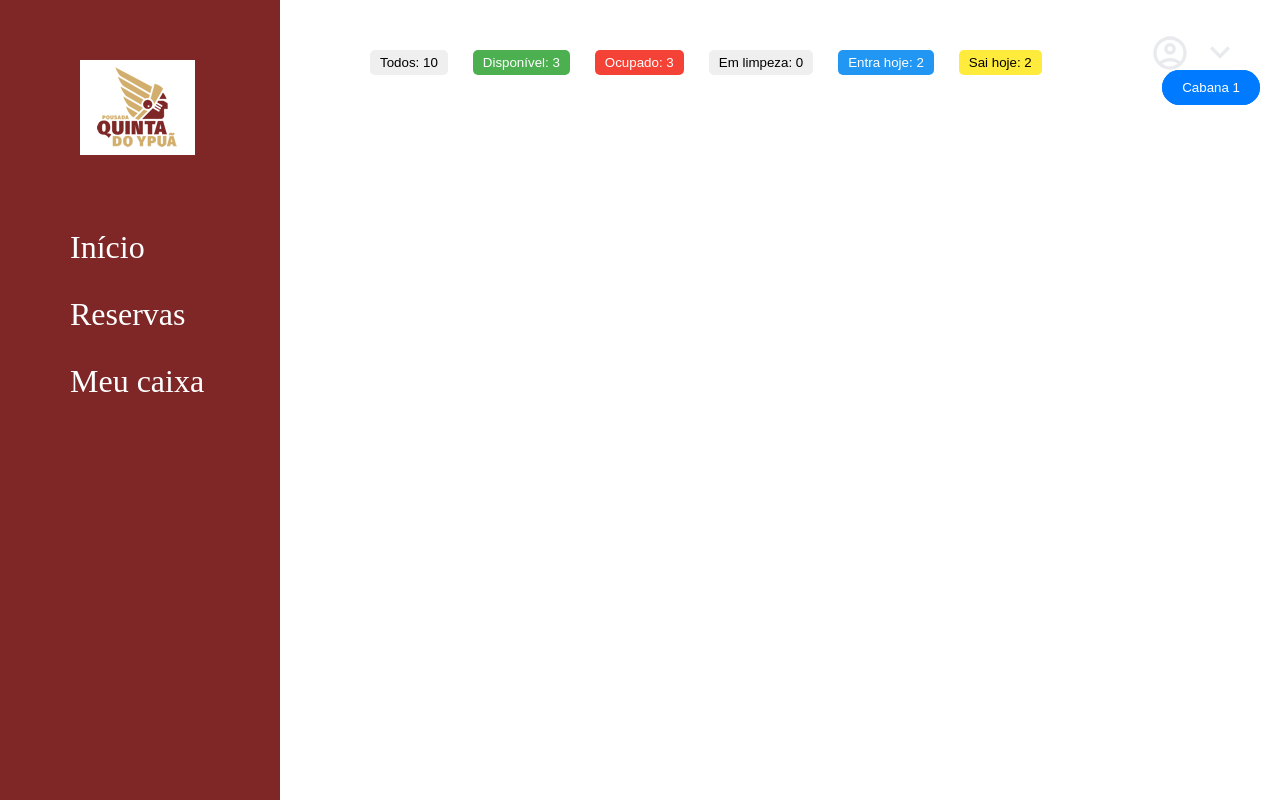
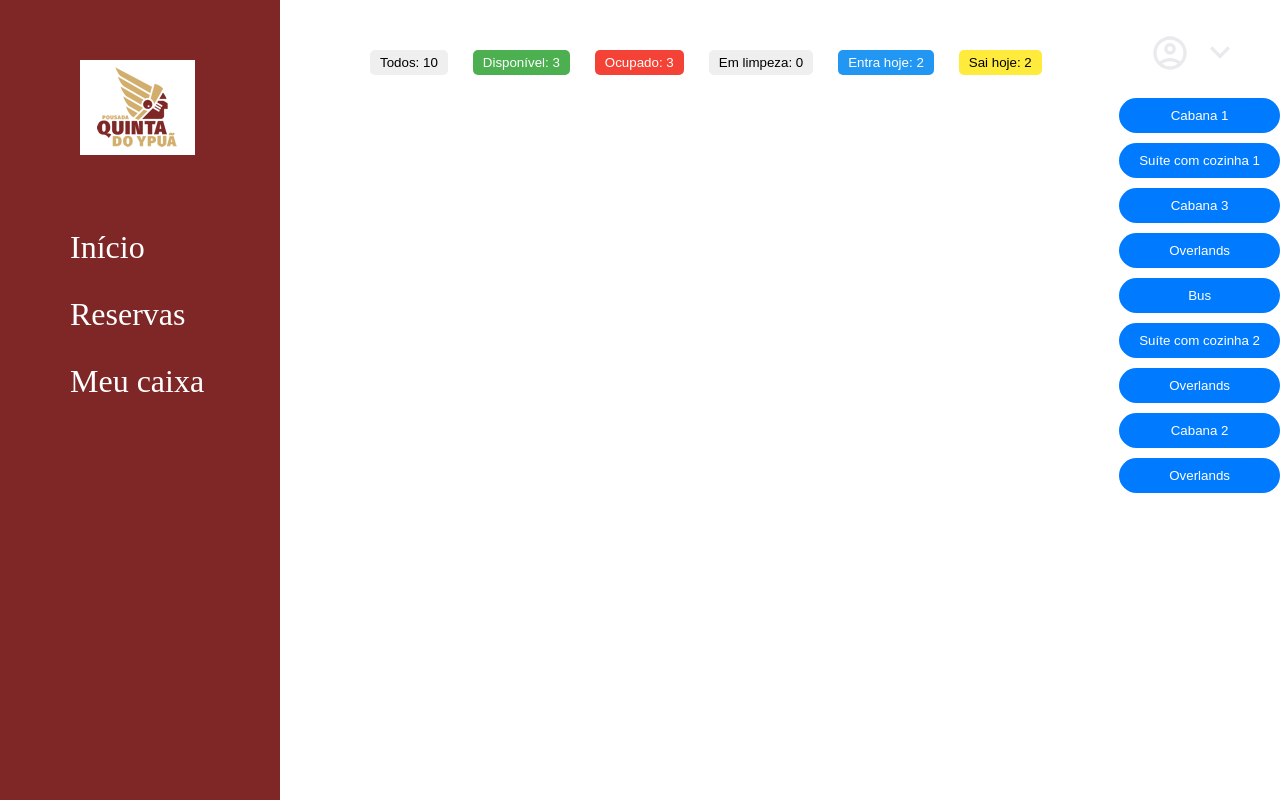
Before and after one commit to juneskalletty/quinta_do_ypua, a React (Vite) app: page /acomodacao in a window 1280 px wide. Shown: the top 800 px of the page. Built offline with nearby package versions, Linux system fonts and the light colour scheme.

Commit message:
resolvendo problemas
resolvendo problemas

```diff
--- a/src/App.jsx
+++ b/src/App.jsx
@@ -2,24 +2,29 @@ import { BrowserRouter as Router, Route, Routes } from 'react-router-dom';
 import './App.css';
 import Menu from './components/Menu.jsx';
 import Acomodacao from './pages/Acomodacao';
+
+
 
 const Home = () => <div>Home Component</div>;
 const Reserva = () => <div>Reserva Component</div>;
 const Caixa = () => <div>Caixa Component</div>;
 const App = () => {
   return (
-    <Router>
-      <div>
-        <Acomodacao />
-        <Menu />
+    <div className='App'>
+      <Router>
+
+        {/*<Acomodacao />*/}
+        {/*<Menu />*/}
         <Routes>
-          <Route path="/home" element={<Home />} />
+          <Route path="/" element={<Home/>} />
           <Route path="/reserva" element={<Reserva />} />
           <Route path="/caixa" element={<Caixa />} />
           <Route path="/acomodacao" element={<Acomodacao />} />
         </Routes>
-      </div>
+
     </Router>
+    </div>
+
   );
 };
 
--- /dev/null
+++ b/src/components/HeaderMenu.jsx
@@ -0,0 +1,26 @@
+import userIcon from '../img/user.svg';
+import keyboardIcon from '../img/keyboard.svg';
+
+const HeaderMenu = () => {
+    return (
+        <div className="main-content">
+        <div className="content">
+          <div className="header">
+            <div className="stats">
+              <button>Todos: 10</button>
+              <button className="available">Disponível: 3</button>
+              <button className="occupied">Ocupado: 3</button>
+              <button>Em limpeza: 0</button>
+              <button className="enter-today">Entra hoje: 2</button>
+              <button className="exit-today">Sai hoje: 2</button>
+            </div>
+            <div className="user-info">
+              <img src={userIcon} alt="user" />
+              <img src={keyboardIcon} alt="keyboard" />
+            </div>
+          </div>
+        </div>
+      </div>
+    )
+}
+export default HeaderMenu;
--- a/src/components/Menu.jsx
+++ b/src/components/Menu.jsx
@@ -1,7 +1,5 @@
 import { Link } from 'react-router-dom';
 import '../style/components/Menu.css';
-import userIcon from '../img/user.svg';
-import keyboardIcon from '../img/keyboard.svg';
 import logo from '../img/image.jpg';
 
 const Menu = () => {
@@ -16,24 +14,7 @@ const Menu = () => {
         <Link to="/caixa">Meu caixa</Link>
       </div>
 
-      <div className="main-content">
-        <div className="content">
-          <div className="header">
-            <div className="stats">
-              <button>Todos: 10</button>
-              <button className="available">Disponível: 3</button>
-              <button className="occupied">Ocupado: 3</button>
-              <button>Em limpeza: 0</button>
-              <button className="enter-today">Entra hoje: 2</button>
-              <button className="exit-today">Sai hoje: 2</button>
-            </div>
-            <div className="user-info">
-              <img src={userIcon} alt="user" />
-              <img src={keyboardIcon} alt="keyboard" />
-            </div>
-          </div>
-        </div>
-      </div>
+
     </div>
   );
 };
--- a/src/index.jsx
+++ b/src/index.jsx
@@ -2,10 +2,13 @@
 import React from 'react';
 import ReactDOM from 'react-dom';
 import App from './App';
+import { BrowserRouter } from 'react-router-dom';
 
 ReactDOM.render(
   <React.StrictMode>
+    <BrowserRouter>
     <App />
+    </BrowserRouter>
   </React.StrictMode>,
   document.getElementById('root')
 );
--- a/src/pages/Acomodacao.jsx
+++ b/src/pages/Acomodacao.jsx
@@ -1,35 +1,31 @@
 import React from 'react';
-import '../style/pages/Acomodacao.css'; // Certifique-se de que o caminho para o CSS está correto
+import '../style/pages/Acomodacao.css';
 import userIcon from '../img/user.svg';
 import keyboardIcon from '../img/keyboard.svg';
 import Menu from '../components/Menu';
+import HeaderMenu from '../components/HeaderMenu';
 
 const Acomodacao = () => {
   return (
-    <div>
+    <div className='acomodacao'>
       <Menu />
-      <div className="container">
-        <div className="main-content">
-          <div className="content">
-            <div className="header">
-              <div className="stats">
-                <button>Todos: 10</button>
-                <button className="available">Disponível: 3</button>
-                <button className="occupied">Ocupado: 3</button>
-                <button>Em limpeza: 0</button>
-                <button className="enter-today">Entra hoje: 2</button>
-                <button className="exit-today">Sai hoje: 2</button>
-              </div>
-              <div className="user-info">
-                <img src={userIcon} alt="user" />
-                <img src={keyboardIcon} alt="keyboard" />
-              </div>
-            </div>
-            {/* Adicione mais conteúdo da página Acomodacao aqui */}
+          <div className='acomodacao-content'>
+            <HeaderMenu />
+            <div className='agenda-content'>
+              <div className='agenda'></div>
+            <div className='button'>
+            <button className="cabana-button">Cabana 1</button>
+            <button className="cabana-button">Suíte com cozinha 1</button>
+            <button className="cabana-button">Cabana 3</button>
+            <button className="cabana-button">Overlands</button>
+            <button className="cabana-button">Bus</button>
+            <button className="cabana-button">Suíte com cozinha 2</button>
+            <button className="cabana-button">Overlands</button>
+            <button className="cabana-button">Cabana 2</button>
+            <button className="cabana-button">Overlands</button>
+           </div>
+           </div>
           </div>
-        </div>
-        <button className="cabana-button">Cabana 1</button>
-      </div>
     </div>
   );
 };
--- a/src/style/components/Menu.css
+++ b/src/style/components/Menu.css
@@ -95,4 +95,5 @@
   .main-content {
     flex: 1;
     padding: 20px;
+    height: 3rem;
   }
--- a/src/style/pages/Acomodacao.css
+++ b/src/style/pages/Acomodacao.css
@@ -4,8 +4,7 @@
   }
 
   .cabana-button {
-    position: absolute;
-    right: 20px;
+
     padding: 10px 20px;
     background-color: #007bff;
     color: white;
@@ -19,13 +18,19 @@
     background-color: #0056b3;
   }
 
+ .acomodacao {
+  display:flex;
+ }
 
-  .cabana-button:nth-child(1) { top: 20px; }
-  .cabana-button:nth-child(2) { top: 60px; }
-  .cabana-button:nth-child(3) { top: 100px; }
-  .cabana-button:nth-child(4) { top: 140px; }
-  .cabana-button:nth-child(5) { top: 180px; }
-  .cabana-button:nth-child(6) { top: 220px; }
-  .cabana-button:nth-child(7) { top: 260px; }
-  .cabana-button:nth-child(8) { top: 300px; }
-  .cabana-button:nth-child(9) { top: 340px; }
+
+.button {
+  display: flex;
+  flex-direction: column;
+}
+.agenda-content {
+  display: flex;
+  justify-content: space-between;
+}
+.acomodacao-content {
+  width: 100%;
+}
```
